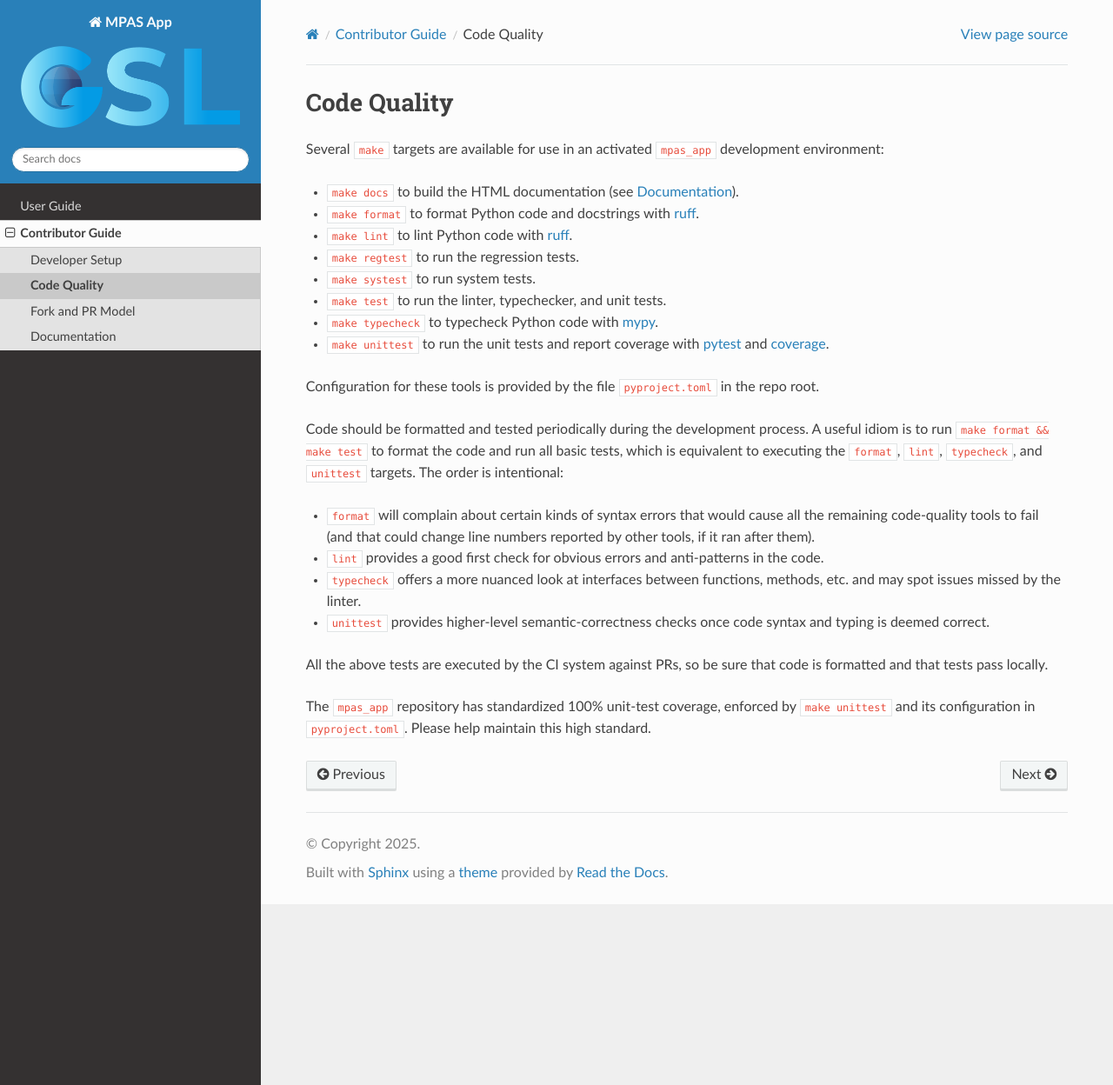
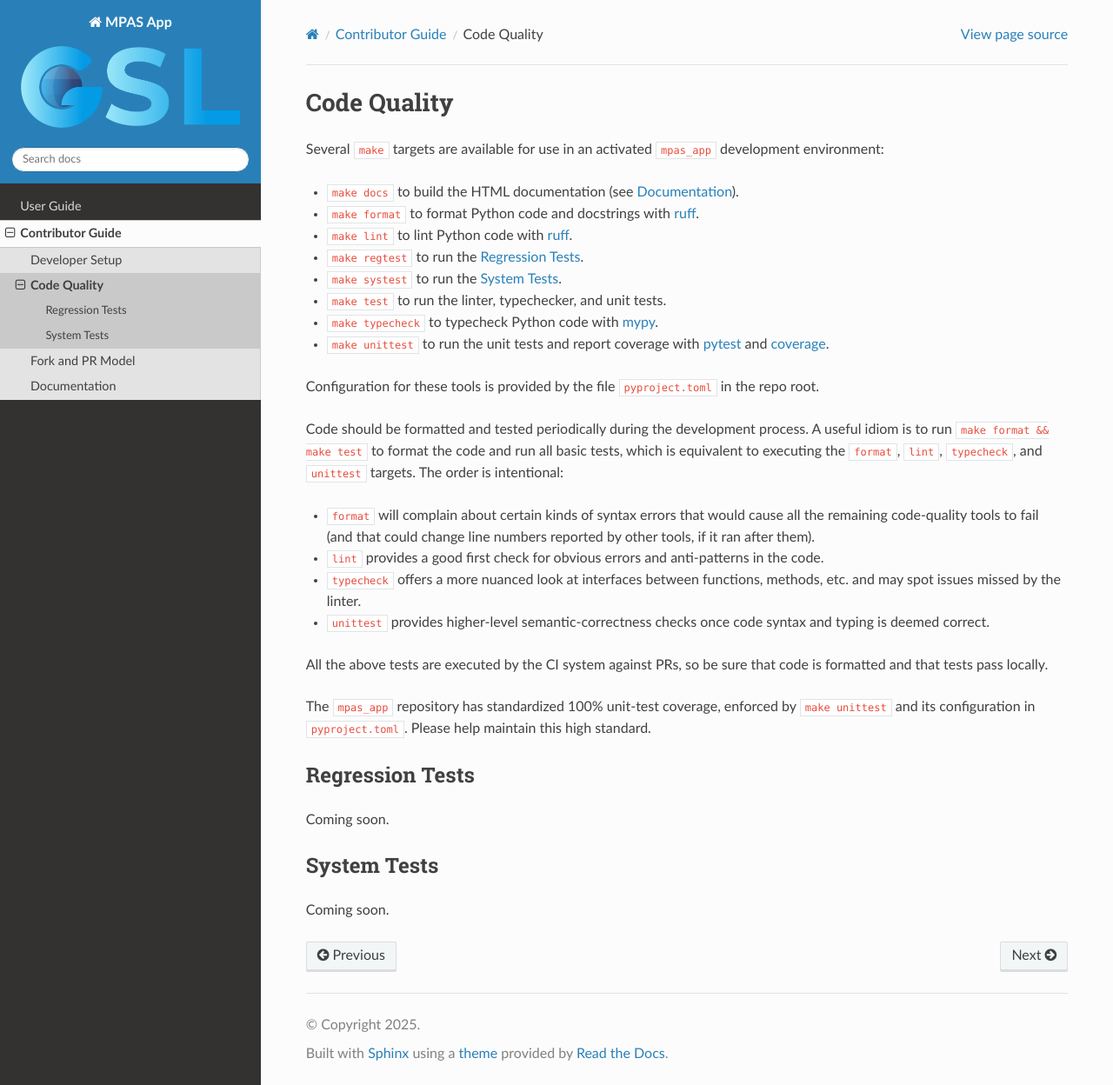
Before and after one commit to NOAA-GSL/mpas_app, a Sphinx documentation site: the page built from docs/sections/contributor_guide/code_quality.rst, in a window 1280 px wide and 1248 px high. Shown: the whole window at 87% size. Built offline with Sphinx 7.4.7 and the Read the Docs theme 3.1.0, drawn with Linux system fonts in a browser that asks for light colours.

Commit message:
WIP [skip ci]

```diff
--- a/docs/sections/contributor_guide/code_quality.rst
+++ b/docs/sections/contributor_guide/code_quality.rst
@@ -6,8 +6,8 @@ Several ``make`` targets are available for use in an activated ``mpas_app`` deve
 * ``make docs`` to build the HTML documentation (see :doc:`Documentation <documentation>`).
 * ``make format`` to format Python code and docstrings with :ruff:`ruff <>`.
 * ``make lint`` to lint Python code with :ruff:`ruff <>`.
-* ``make regtest`` to run the regression tests.
-* ``make systest`` to run system tests.
+* ``make regtest`` to run the :ref:`regtests`.
+* ``make systest`` to run the :ref:`systests`.
 * ``make test`` to run the linter, typechecker, and unit tests.
 * ``make typecheck`` to typecheck Python code with :mypy:`mypy <>`.
 * ``make unittest`` to run the unit tests and report coverage with :pytest:`pytest <>` and :coverage:`coverage <>`.
@@ -24,3 +24,17 @@ Code should be formatted and tested periodically during the development process.
 All the above tests are executed by the CI system against PRs, so be sure that code is formatted and that tests pass locally.
 
 The ``mpas_app`` repository has standardized 100% unit-test coverage, enforced by ``make unittest`` and its configuration in ``pyproject.toml``. Please help maintain this high standard.
+
+.. _regtests:
+
+Regression Tests
+----------------
+
+Coming soon.
+
+.. _systests:
+
+System Tests
+------------
+
+Coming soon.
```
